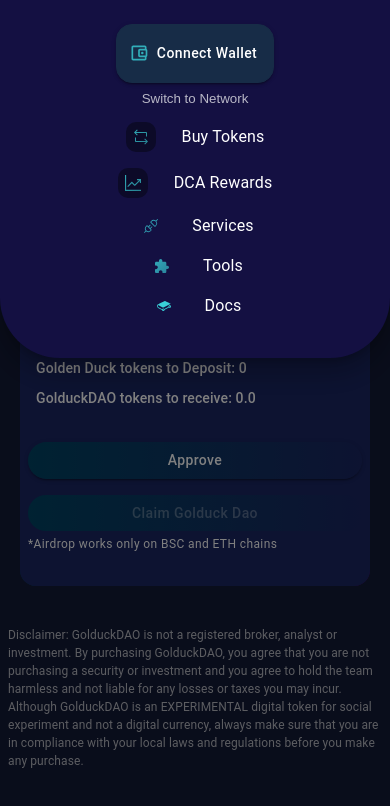
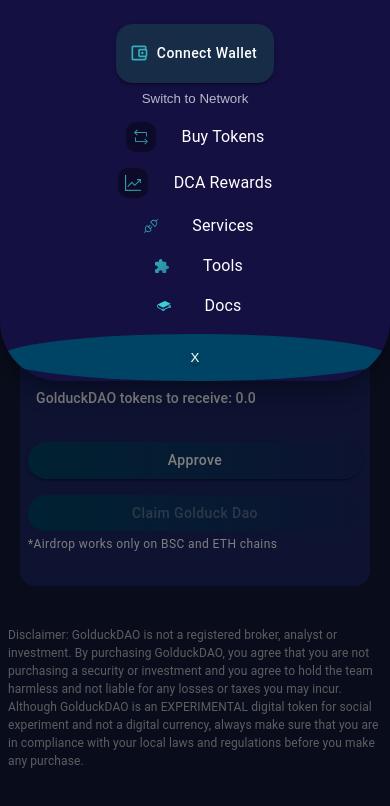
Before and after one commit to golduckdao/goldx, a React (Create React App) app: page /airdrop in a window 390 px wide. Both pictures are taken after a click on the button 338 px from the left and 32 px from the top of the page. Shown: the top 806 px of the page. Built offline with nearby package versions, Linux system fonts and the light colour scheme; no server answers.

Commit message:
Added Close button

```diff
--- a/src/components/ResponsiveDrawer.js
+++ b/src/components/ResponsiveDrawer.js
@@ -8,6 +8,7 @@
 import Typography from "@mui/material/Typography";
 import Button from "@mui/material/Button";
 import ButtonBase from "@mui/material/ButtonBase";
+import Paper from "@mui/material/Paper";
 import { useTheme } from "@mui/material/styles";
 
 import AccountBalanceWalletOutlinedIcon from "@mui/icons-material/AccountBalanceWalletOutlined";
@@ -190,6 +191,11 @@
           </Typography>
         </ButtonBase>
         {drawer}
+        <ButtonBase sx={{borderRadius: '60%', py:2, backgroundColor: theme.palette.primary.light, mb: -3}} onClick={handleDrawerToggle}>
+          <Paper sx={{background: 'none'}}>
+            X
+          </Paper>
+        </ButtonBase>
       </Drawer>
       <Drawer
         variant="permanent"
--- a/src/pages/Airdrop.js
+++ b/src/pages/Airdrop.js
@@ -118,7 +118,7 @@
             display: { sm: "none", md: "block" },
           }}
         />
-        <InnerBox boxSx={{ zIndex: 1000 }} paperSx={{ p: 1, pt: 3 }}>
+        <InnerBox boxSx={{ zIndex: 2 }} paperSx={{ p: 1, pt: 3 }}>
           <Paper sx={{ width: "100%", borderRadius: theme.spacing(2), p: 2 }}>
             <Box
               sx={{
```
